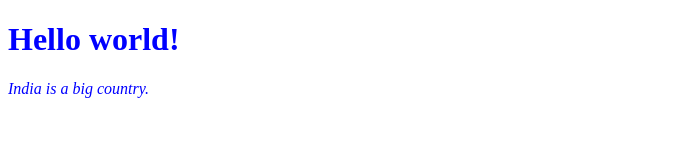
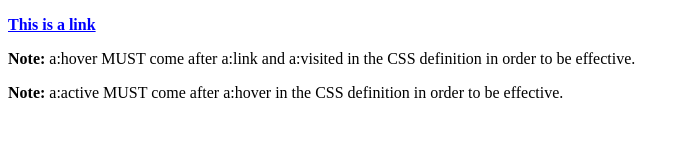
Before and after one commit to Niharika-Vankireddy/forms, a plain HTML site: page index.html in a window 1280 px wide. Shown: the whole page, without its empty margins (0-690 px from the left). Drawn offline with Linux system fonts and the light colour scheme.

Commit message:
created all links

```diff
--- a/index.html
+++ b/index.html
@@ -1,23 +1,26 @@
 <!DOCTYPE html>
 <html>
 <head>
-		<title>
-			CSS
-		</title>
 <style>
-			.serif {
-				font-family: "Times New Roman", Times, serif;
+a:link {
+  color: blue;
 }
-			p.italic {
-				font-style: italic;
+a:visited {
+  color: green;
 }
-			body{
-				color:blue;
+a:hover {
+  color: pink;
+}
+a:active {
+  color: orange;
 }
 </style>
 </head>
 <body>
-		<h1 class="serif">Hello world!</h1>
-		<p class="italic">India is a big country.</p>
+
+<p><b><a href="https://www.w3schools.com/css/default.asp" target="_blank">This is a link</a></b></p>
+<p><b>Note:</b> a:hover MUST come after a:link and a:visited in the CSS definition in order to be effective.</p>
+<p><b>Note:</b> a:active MUST come after a:hover in the CSS definition in order to be effective.</p>
+
 </body>
 </html>
```
Lines whose indentation alone changed are shown as unchanged.
